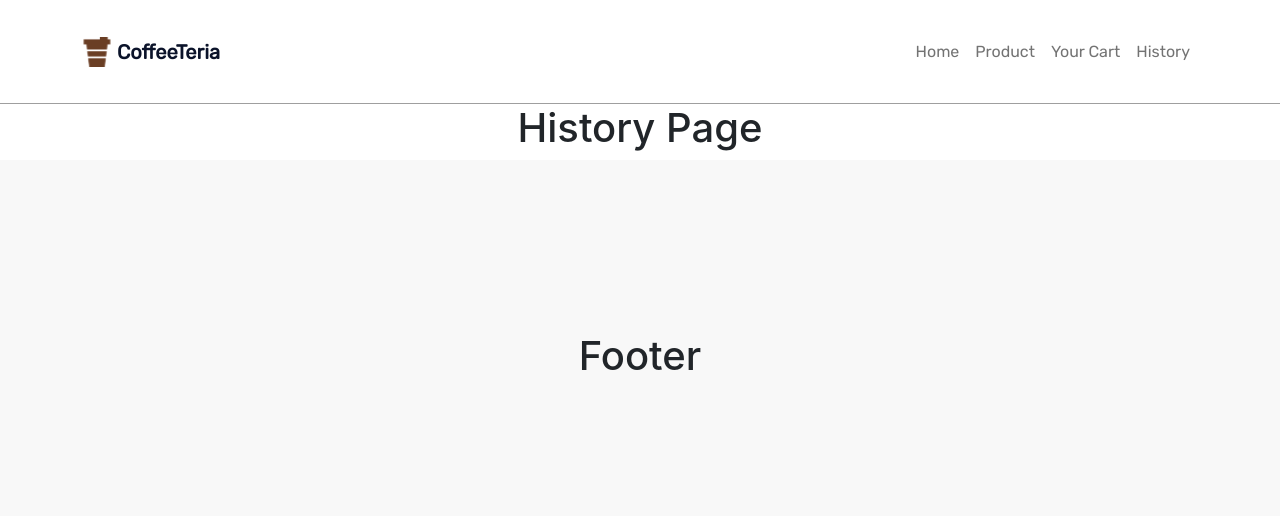
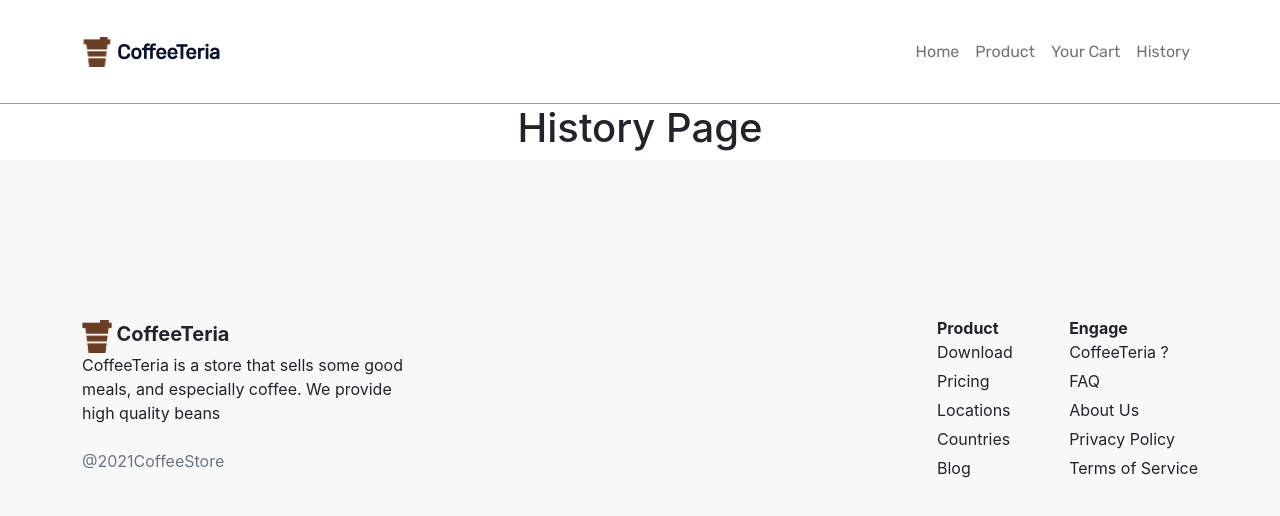
Before and after one commit to andriabakti/coffeeteria-frontend, a React (Create React App) app: page /history in a window 1280 px wide. Shown: the top 516 px of the page. Built offline with nearby package versions, Linux system fonts and the light colour scheme; the HTML template or start-up script is replaced by a standard one.

Commit message:
Edit footer component

```diff
--- a/src/components/base/Footer/Footer.jsx
+++ b/src/components/base/Footer/Footer.jsx
@@ -1,12 +1,60 @@
 import React from 'react'
-import { Container } from 'react-bootstrap'
+import { Container, Row, Col } from 'react-bootstrap'
 import style from './Footer.module.css'
+import logo from '../../../assets/icon.svg'
 
 const Footer = () => {
   return (
     <div className={style.foot_bg}>
-      <Container className={style.foot_body}>
-        <h1>Footer</h1>
+      <Container>
+        <Row className={style.foot_body}>
+          <Col md="9" className={style.left_side}>
+            <div>
+              <img src={logo}
+                alt="CoffeeTeria logo"
+              />{' '}
+              <span>
+                <b>CoffeeTeria</b>
+              </span>
+            </div>
+            <div>
+              <p>
+                CoffeeTeria is a store that sells some good<br />
+                meals, and especially coffee. We provide<br />
+                high quality beans
+              </p>
+              <caption>
+                @2021CoffeeStore
+              </caption>
+            </div>
+          </Col>
+          <Col md="3" className={style.right_side}>
+            <div>
+              <span>
+                <b>Product</b>
+              </span>
+              <ul>
+                <li>Download</li>
+                <li>Pricing</li>
+                <li>Locations</li>
+                <li>Countries</li>
+                <li>Blog</li>
+              </ul>
+            </div>
+            <div>
+              <span>
+                <b>Engage</b>
+              </span>
+              <ul>
+                <li>CoffeeTeria ?</li>
+                <li>FAQ</li>
+                <li>About Us</li>
+                <li>Privacy Policy</li>
+                <li>Terms of Service</li>
+              </ul>
+            </div>
+          </Col>
+        </Row>
       </Container>
     </div>
   )
--- a/src/components/base/Footer/Footer.module.css
+++ b/src/components/base/Footer/Footer.module.css
@@ -3,8 +3,33 @@
 }
 
 .foot_body {
-  height: 50vh;
+  height: 60vh;
   display: flex;
-  justify-content: center;
+  justify-content: space-between;
   align-items: center;
 }
+
+.left_side {
+  display: flex;
+  flex-direction: column;
+  justify-content: space-between;
+}
+
+.left_side span {
+  font-size: 20px;
+}
+
+.right_side {
+  display: flex;
+  justify-content: space-between;
+}
+
+.right_side ul {
+  margin: 0;
+  padding: 0;
+}
+
+.right_side li {
+  list-style: none;
+  margin-bottom: 5px;
+}
```
